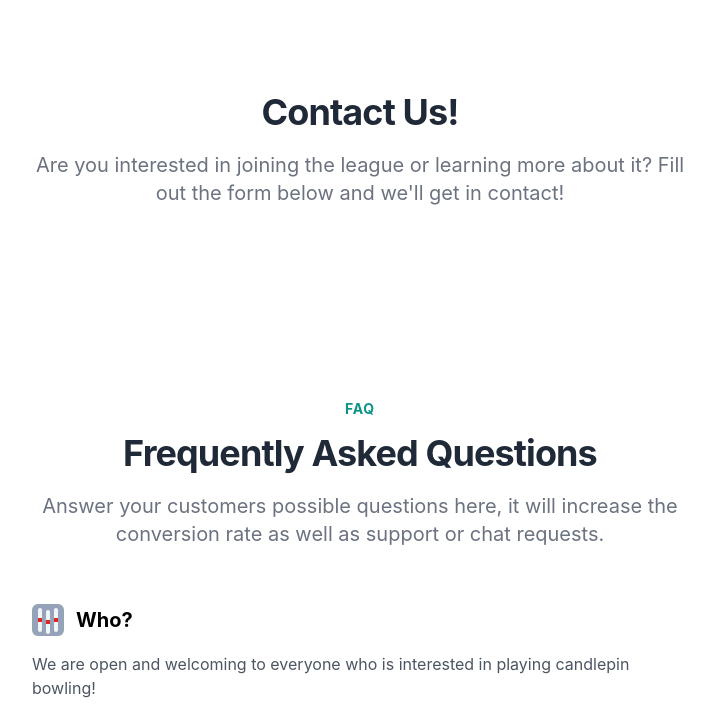
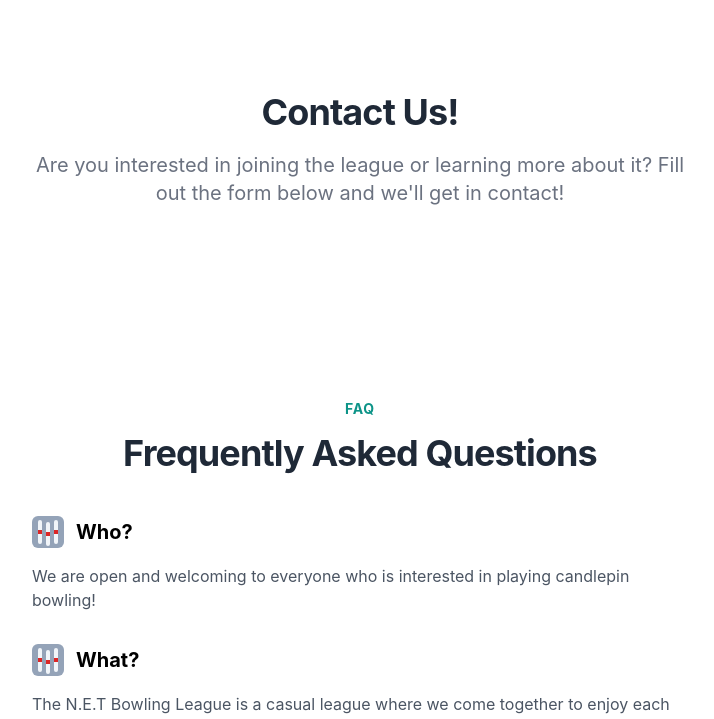
Before and after one commit to RobertCorey/netbowlingleague, a Next.js app: page / in a window 1280 px wide. Shown: the part 754-1473 px from the top of the page, without its empty margins (280-994 px from the left). Built offline with nearby package versions, Linux system fonts and the light colour scheme.

Commit message:
Update page title and description

```diff
--- a/pages/index.js
+++ b/pages/index.js
@@ -3,14 +3,7 @@ import Hero from "../components/hero";
 import Navbar from "../components/navbar";
 import SectionTitle from "../components/sectionTitle";
 
-import { benefitOne, benefitTwo } from "../components/data";
-import Video from "../components/video";
-import Benefits from "../components/benefits";
-import Footer from "../components/footer";
-import Testimonials from "../components/testimonials";
-import Cta from "../components/cta";
 import Faq from "../components/faq";
-import PopupWidget from "../components/popupWidget";
 import Container from "../components/container";
 
 import { useEffect } from "react";
@@ -45,12 +38,16 @@ const Home = () => {
   return (
     <div className="p-2">
       <Head>
-        <title>Nextly - Free Nextjs & TailwindCSS Landing Page Template</title>
-        <meta name="description" content="Nextly is a free landing page template built with next.js & Tailwind CSS" />
+        <title>New England Thing Bowling League</title>
+        <meta
+          name="description"
+          content="The N.E.T Bowling league is a casual social candlepin bowling league that meets at Needham Bowlaway on thursdays."
+        />
         <link rel="icon" href="/favicon.ico" />
       </Head>
       <Navbar />
       <Hero />
+      <div id="getstarted">
         <SectionTitle title="Contact Us!">
           Are you interested in joining the league or learning more about it? Fill out the form below and we'll get in
           contact!
@@ -58,26 +55,12 @@ const Home = () => {
         <Container>
           <HubspotContactForm />
         </Container>
-      {/*
-      <Benefits data={benefitOne} />
-      <Benefits imgPos="right" data={benefitTwo} />
-      <SectionTitle pretitle="Watch a video" title="Learn how to fullfil your needs">
-        This section is to highlight a promo or demo video of your product. Analysts says a landing page with video has
-        3% more conversion rate. So, don&apos;t forget to add one. Just like this.
-      </SectionTitle>
-      <Video />
-      <SectionTitle pretitle="Testimonials" title="Here's what our customers said">
-        Testimonails is a great way to increase the brand trust and awareness. Use this section to highlight your
-        popular customers.
-      </SectionTitle>
-      <Testimonials /> */}
-      <SectionTitle pretitle="FAQ" title="Frequently Asked Questions">
-        Answer your customers possible questions here, it will increase the conversion rate as well as support or chat
-        requests.
-      </SectionTitle>
+      </div>
+
+      <div id="learnmore">
+        <SectionTitle pretitle="FAQ" title="Frequently Asked Questions"></SectionTitle>
+      </div>
       <Faq />
-      {/* <Cta /> */}
-      {/* <Footer /> */}
     </div>
   );
 };
```
Lines whose indentation alone changed are shown as unchanged.
